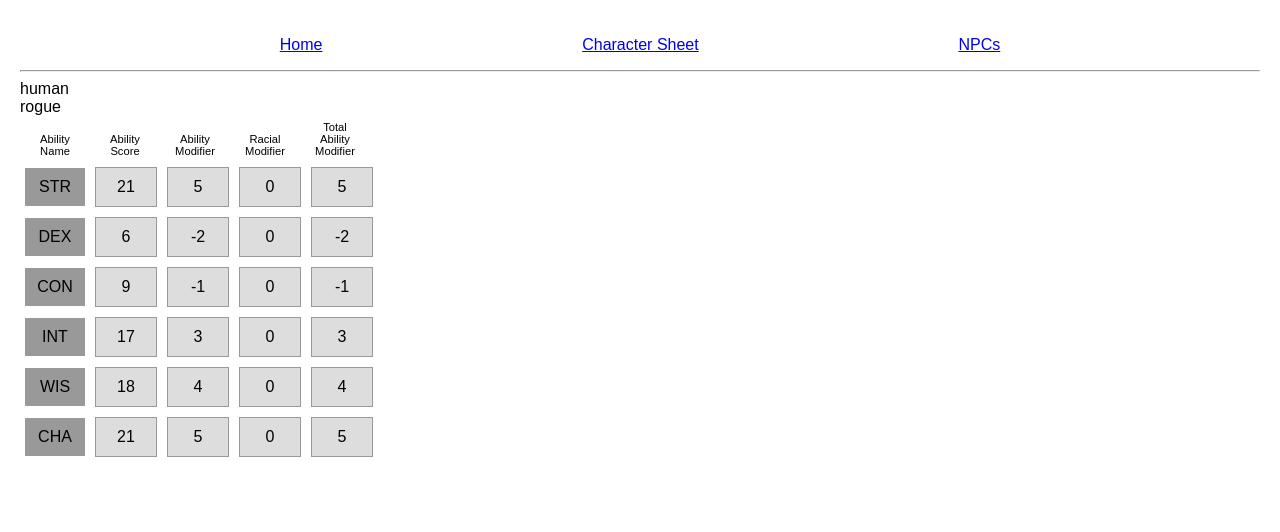
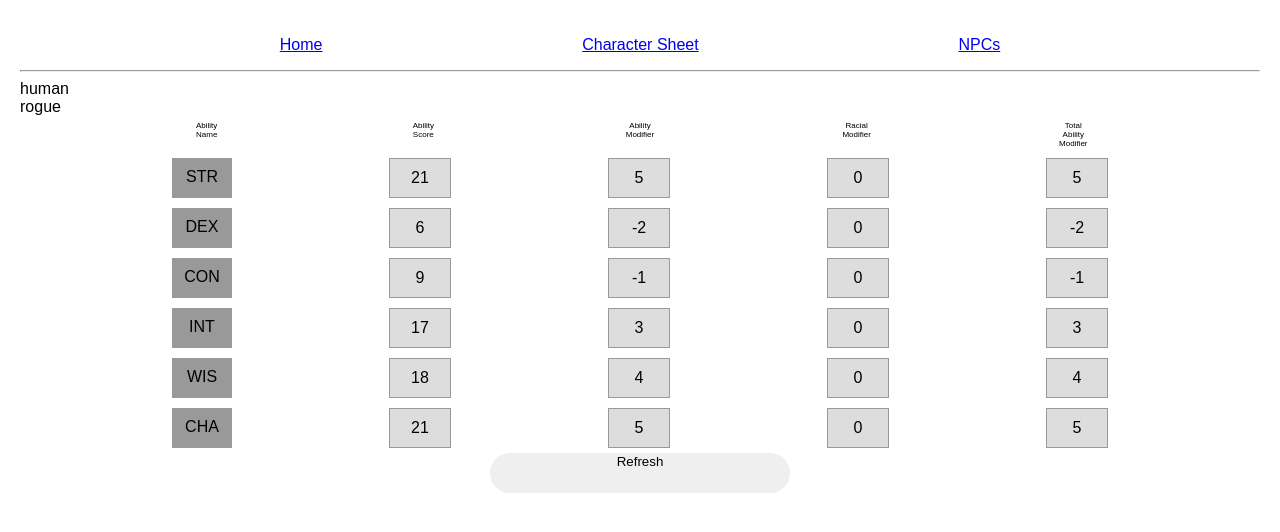
Before and after one commit to asap/reimagined-spoon, a React (Create React App) app: page /npc in a window 1280 px wide. Shown: the top 532 px of the page. Built offline with nearby package versions, Linux system fonts and the light colour scheme.

Commit message:
table styling

```diff
--- a/src/attributes/attribute-list.js
+++ b/src/attributes/attribute-list.js
@@ -21,22 +21,29 @@ export default class AttributeList extends Component {
       return <AttributeView key={i} attribute={attr} />
     });
 
+    const rowStyle = {
+      display: 'flex',
+      justifyContent: 'space-evenly',
+    };
+
     const headerStyle = {
       padding: '0 10px',
       margin: '5px',
-      width: '40px',
+      width: '30px',
       display: 'inline-block',
       textAlign: 'center',
-      fontSize: '0.7rem',
+      fontSize: '0.5rem',
     };
 
     return (
       <div>
-        <span style={headerStyle}>Ability Name</span>
-        <span style={headerStyle}>Ability Score</span>
-        <span style={headerStyle}>Ability Modifier</span>
-        <span style={headerStyle}>Racial Modifier</span>
-        <span style={headerStyle}>Total Ability Modifier</span>
+        <div style={rowStyle}>
+          <span style={headerStyle}>Ability Name</span>
+          <span style={headerStyle}>Ability Score</span>
+          <span style={headerStyle}>Ability Modifier</span>
+          <span style={headerStyle}>Racial Modifier</span>
+          <span style={headerStyle}>Total Ability Modifier</span>
+        </div>
         {attributes}
       </div>
     );
--- a/src/attributes/attribute-view.js
+++ b/src/attributes/attribute-view.js
@@ -14,6 +14,11 @@ class AttributeView extends Component {
       textAlign: 'center',
     };
 
+    const rowStyle = {
+      display: 'flex',
+      justifyContent: 'space-evenly',
+    };
+
     const cellStyle = {
       padding: '10px',
       margin: '5px',
@@ -25,7 +30,7 @@ class AttributeView extends Component {
     };
 
     return (
-      <div>
+      <div style={rowStyle}>
         <span style={labelStyle} className="label">{attribute.label}</span>
         <span style={cellStyle} className="value">{attribute.value}</span>
         <span style={cellStyle} className="value">{attribute.modifier}</span>
--- a/src/npcs/npc-view.js
+++ b/src/npcs/npc-view.js
@@ -13,11 +13,26 @@ export default class NPC extends Component {
 
   render () {
     const npc = this.state.npc;
+    const refreshPage = () => {
+      window.location.reload();
+    };
+    const refreshButtonStyles = {
+      width: '300px',
+      height: '40px',
+      borderRadius: '20px',
+      border: 0,
+      fontRize: '1.5rem',
+      margin: '0 auto',
+      display: 'flex',
+      justifyContent: 'center',
+    };
+
     return (
       <div>
         <div>{npc.race.race}</div>
         <div>{npc.class}</div>
         <AttributeList modifiers={npc.race.stats} />
+        <button style={refreshButtonStyles} type="button" onClick={ refreshPage}>Refresh</button>
       </div>
     );
   }
```
